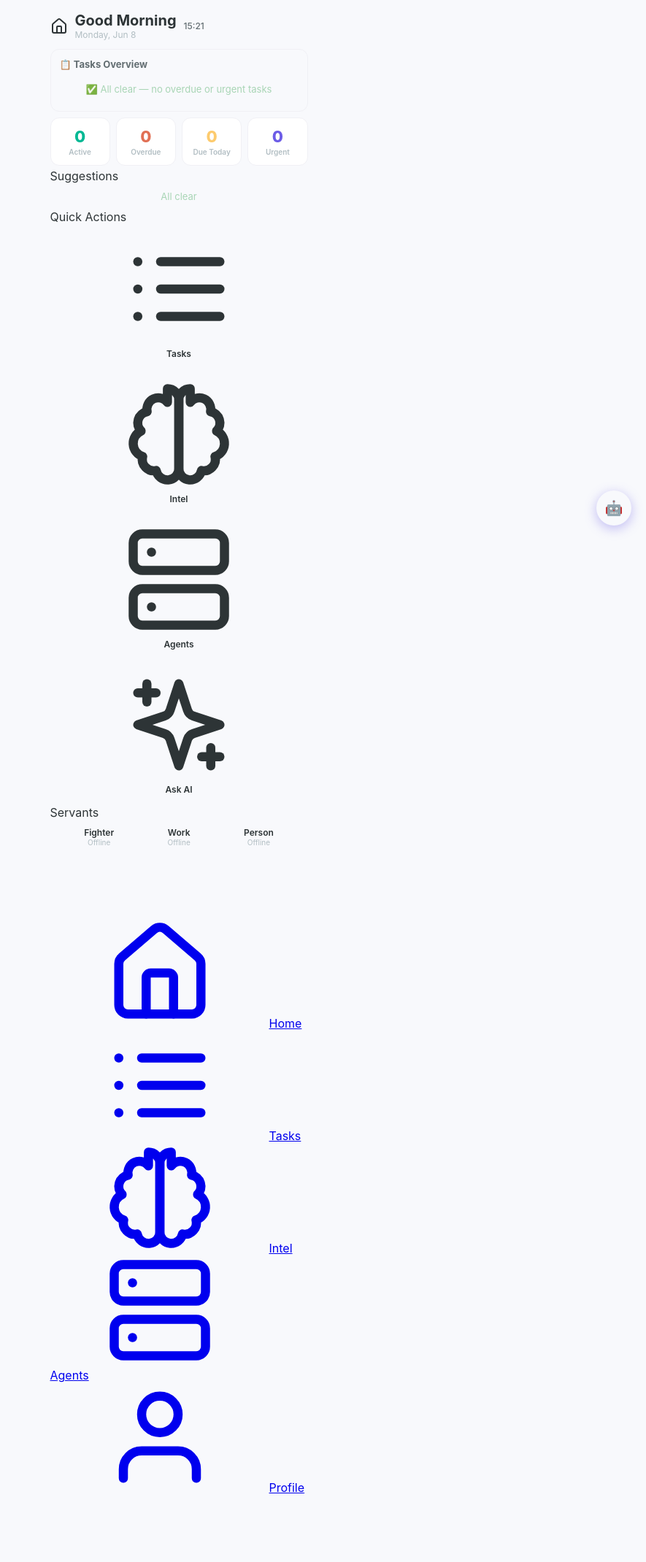
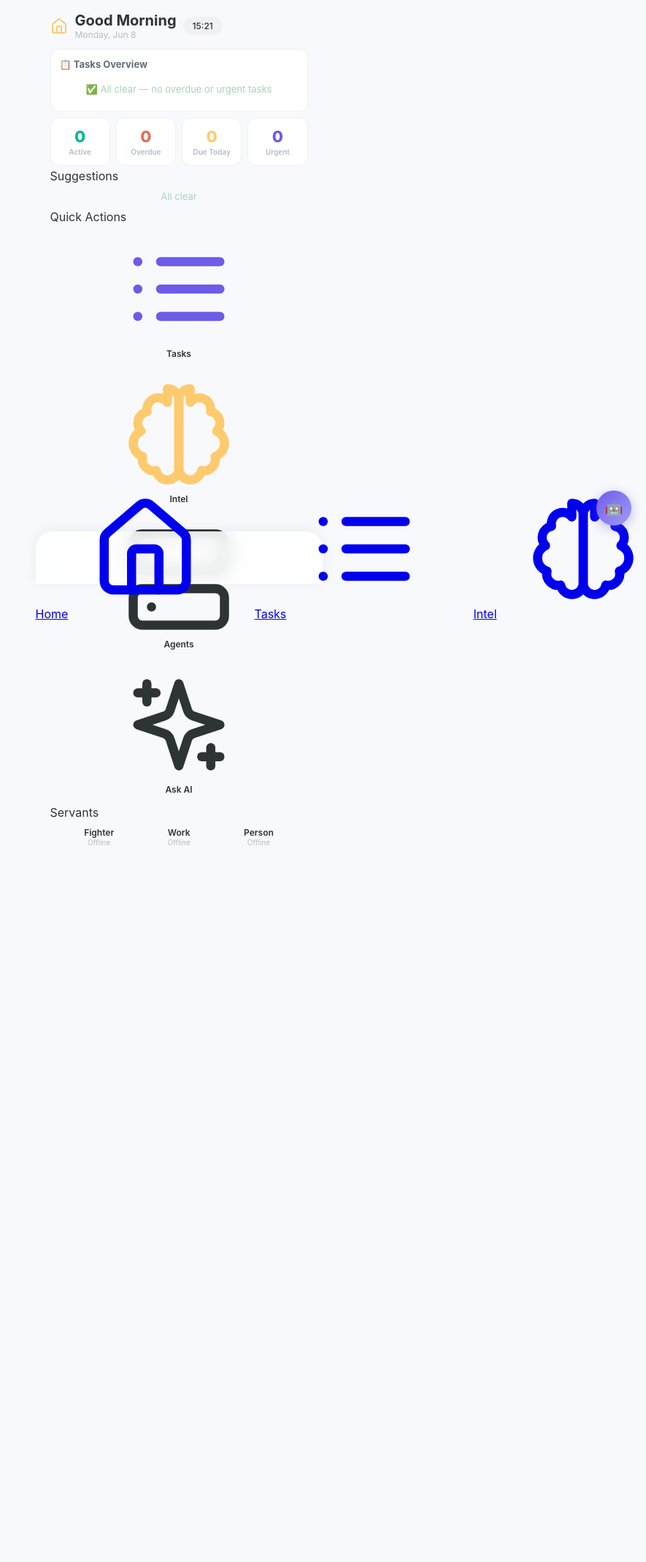
Before and after one commit to terrencelamkinet/GGDev, a Flask app: page / in a window 1280 px wide. Shown: the whole page at 73% size, without its empty margins (395-1280 px from the left). After the commit the page ends 1158 px from the top, so only its background shows below. Run offline with Flask 3, Linux system fonts and the light colour scheme; data that the repository does not hold is empty; parts of the project's set-up code (start-up, migrations or seed data) failed here and were passed over; some libraries are stand-ins or nearby versions.

Commit message:
dashboard: v1.1 fix — restore .bottom-nav, add missing CSS vars (--surface, --accent, --gold), cache-busting ?v=1.1 on all templates

```diff
--- a/gg-dashboard/static/styles.css
+++ b/gg-dashboard/static/styles.css
@@ -20,6 +20,10 @@
   --nav-h: 72px;
   --safe-top: env(safe-area-inset-top, 0px);
   --safe-bottom: env(safe-area-inset-bottom, 0px);
+  --surface: #ffffff;
+  --surface-2: #f8f9fc;
+  --accent: #6c5ce7;
+  --gold: #fdcb6e;
 }
 * { box-sizing: border-box; margin: 0; padding: 0; }
 body {
@@ -32,7 +36,20 @@
 }
 .container { max-width: 393px; margin: 0 auto; padding: 0 20px; }
 
-.time-label { font-size: 12px; color: var(--text-muted); font-weight: 500; }
+.time-label { font-size: 12px; color: var(--text); font-weight: 500; background: var(--border); padding: 5px 12px; border-radius: 20px; }
+
+/* ===== BOTTOM NAV ===== */
+.bottom-nav {
+  position: fixed; bottom: 0; left: 0; right: 0;
+  background: rgba(255,255,255,0.85); backdrop-filter: blur(12px);
+  -webkit-backdrop-filter: blur(12px);
+  border: none;
+  box-shadow: 0 -2px 20px rgba(0,0,0,0.06);
+  display: flex; justify-content: space-around; align-items: center;
+  height: var(--nav-h); padding-bottom: var(--safe-bottom);
+  z-index: 100; max-width: 393px; margin: 0 auto;
+  border-radius: 24px 24px 0 0;
+}
 
 @keyframes fadeUp { from { opacity: 0; transform: translateY(10px); } to { opacity: 1; transform: translateY(0); } }
 
@@ -50,5 +67,11 @@
     --border: rgba(255,255,255,0.06);
     --shadow: 0 4px 12px rgba(0,0,0,0.3);
     --shadow-lg: 0 8px 24px rgba(0,0,0,0.4);
+    --surface: #1a1d26;
+    --surface-2: #14161c;
+    --accent: #a29bfe;
+    --gold: #ffeaa7;
   }
+  .time-label { background: rgba(99,110,114,0.15); }
+  .bottom-nav { box-shadow: 0 -2px 20px rgba(0,0,0,0.3); background: rgba(26,29,38,0.85); backdrop-filter: blur(12px); -webkit-backdrop-filter: blur(12px); }
 }
--- a/gg-dashboard/templates/agent_detail.html
+++ b/gg-dashboard/templates/agent_detail.html
@@ -1,4 +1,4 @@
-<!DOCTYPE html><html lang="zh-HK"><head><meta charset="UTF-8"><meta name="viewport" content="width=device-width,initial-scale=1.0,viewport-fit=cover"><title>GG Agent | {{ name }}</title><link rel="stylesheet" href="/static/styles.css"></head><body>
+<!DOCTYPE html><html lang="zh-HK"><head><meta charset="UTF-8"><meta name="viewport" content="width=device-width,initial-scale=1.0,viewport-fit=cover"><title>GG Agent | {{ name }}</title><link rel="stylesheet" href="/static/styles.css?v=1.1"></head><body>
 <div class="app-shell">
 <header class="top-bar"><svg class="icon-lg" style="color:var(--accent)"><use href="/static/icons.svg#icon-server"/></svg><div><h1 class="page-title">{{ name|capitalize }}</h1><span class="page-subtitle">AI Servant</span></div><span class="time-label" id="lastUpdate">--:--</span></header>
 <main class="scroll-content">
--- a/gg-dashboard/templates/agents.html
+++ b/gg-dashboard/templates/agents.html
@@ -1,4 +1,4 @@
-<!DOCTYPE html><html lang="zh-HK"><head><meta charset="UTF-8"><meta name="viewport" content="width=device-width,initial-scale=1.0,viewport-fit=cover"><title>GG Servants</title><link rel="stylesheet" href="/static/styles.css">
+<!DOCTYPE html><html lang="zh-HK"><head><meta charset="UTF-8"><meta name="viewport" content="width=device-width,initial-scale=1.0,viewport-fit=cover"><title>GG Servants</title><link rel="stylesheet" href="/static/styles.css?v=1.1">
 <style>
 .app-shell{max-width:393px;margin:0 auto;padding:0 20px;min-height:100dvh;display:flex;flex-direction:column}
 .top-bar{display:flex;align-items:center;gap:10px;padding:16px 0 8px}
--- a/gg-dashboard/templates/home.html
+++ b/gg-dashboard/templates/home.html
@@ -1,6 +1,6 @@
 <!DOCTYPE html><html lang="zh-HK"><head>
 <meta charset="UTF-8"><meta name="viewport" content="width=device-width,initial-scale=1.0,viewport-fit=cover">
-<title>GG Platform</title><link rel="stylesheet" href="/static/styles.css">
+<title>GG Platform</title><link rel="stylesheet" href="/static/styles.css?v=1.1">
 <style>
 .app-shell{max-width:393px;margin:0 auto;padding:0 20px;min-height:100dvh;display:flex;flex-direction:column}
 .top-bar{display:flex;align-items:center;gap:10px;padding:16px 0 8px}
--- a/gg-dashboard/templates/intel.html
+++ b/gg-dashboard/templates/intel.html
@@ -1,6 +1,6 @@
 <!DOCTYPE html><html lang="zh-HK"><head>
 <meta charset="UTF-8"><meta name="viewport" content="width=device-width,initial-scale=1.0,viewport-fit=cover">
-<title>GG Intel</title><link rel="stylesheet" href="/static/styles.css">
+<title>GG Intel</title><link rel="stylesheet" href="/static/styles.css?v=1.1">
 <style>
 .section-toggle{cursor:pointer;display:flex;align-items:center;justify-content:space-between;width:100%;background:none;border:none;color:inherit;padding:10px 0;font-weight:700;font-size:14px;text-align:left}
 .section-toggle svg{transition:transform .2s;width:18px;height:18px;color:var(--text-dim)}
--- a/gg-dashboard/templates/profile.html
+++ b/gg-dashboard/templates/profile.html
@@ -1,4 +1,4 @@
-<!DOCTYPE html><html lang="zh-HK"><head><meta charset="UTF-8"><meta name="viewport" content="width=device-width,initial-scale=1.0,viewport-fit=cover"><title>GG System</title><link rel="stylesheet" href="/static/styles.css">
+<!DOCTYPE html><html lang="zh-HK"><head><meta charset="UTF-8"><meta name="viewport" content="width=device-width,initial-scale=1.0,viewport-fit=cover"><title>GG System</title><link rel="stylesheet" href="/static/styles.css?v=1.1">
 <style>
 .app-shell{max-width:393px;margin:0 auto;padding:0 20px;min-height:100dvh;display:flex;flex-direction:column}
 .top-bar{display:flex;align-items:center;gap:10px;padding:16px 0 8px}
--- a/gg-dashboard/templates/tasks.html
+++ b/gg-dashboard/templates/tasks.html
@@ -1,6 +1,6 @@
 <!DOCTYPE html><html lang="zh-HK"><head>
 <meta charset="UTF-8"><meta name="viewport" content="width=device-width,initial-scale=1.0,viewport-fit=cover">
-<title>GG Tasks</title><link rel="stylesheet" href="/static/styles.css">
+<title>GG Tasks</title><link rel="stylesheet" href="/static/styles.css?v=1.1">
 <style>
 .group-header{font-size:13px;font-weight:700;color:var(--text-muted);padding:12px 0 4px;display:flex;align-items:center;gap:6px}
 .group-header .count{font-size:11px;color:var(--text-dim);font-weight:400}
```
